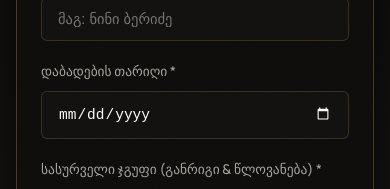
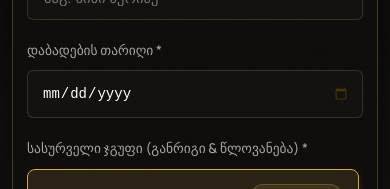
Before and after one commit to TSERJ13/stdancestudio, a React (Vite) app: page /register in a window 390 px wide. Shown: the part 271-460 px from the top of the page. Built offline with nearby package versions, Linux system fonts and the light colour scheme; no server answers.

Commit message:
fix: Add strict WebKit date input box-sizing & max-width rules for mobile browsers

```diff
--- a/src/pages/InnerPage.css
+++ b/src/pages/InnerPage.css
@@ -828,3 +828,61 @@ div[class*="f-response"] button[class*="close"]:hover {
     letter-spacing: 0.15em !important;
   }
 }
+
+/* ===========================================
+   REGISTRATION FORM & MOBILE DATE INPUT FIXES
+   =========================================== */
+.register-form-card {
+  max-width: 560px;
+  width: 100%;
+  box-sizing: border-box;
+  background: rgba(15, 14, 13, 0.92);
+  backdrop-filter: blur(16px);
+  -webkit-backdrop-filter: blur(16px);
+  border: 1px solid rgba(212, 166, 74, 0.3);
+  border-radius: 14px;
+  padding: 35px 28px;
+  box-shadow: 0 20px 50px rgba(0,0,0,0.85), inset 0 1px 0 rgba(255,255,255,0.05);
+  position: relative;
+  overflow: hidden;
+}
+
+@media (max-width: 500px) {
+  .register-form-card {
+    padding: 24px 14px !important;
+    border-radius: 10px !important;
+  }
+}
+
+/* Strict mobile fix for native HTML5 date input overflow across WebKit/iOS */
+input[type="date"] {
+  width: 100% !important;
+  max-width: 100% !important;
+  box-sizing: border-box !important;
+  appearance: none !important;
+  -webkit-appearance: none !important;
+  color-scheme: dark !important;
+  display: block !important;
+  text-align: left !important;
+  margin: 0 !important;
+  min-height: 48px !important;
+  padding: 12px 14px !important;
+  font-size: 14px !important;
+}
+
+input[type="date"]::-webkit-date-and-time-value {
+  text-align: left !important;
+  display: block !important;
+  width: 100% !important;
+  margin: 0 !important;
+  padding: 0 !important;
+  min-height: 1.2em !important;
+}
+
+input[type="date"]::-webkit-calendar-picker-indicator {
+  cursor: pointer !important;
+  filter: invert(0.8) sepia(1) saturate(5) hue-rotate(5deg) !important;
+  margin-left: auto !important;
+  padding: 0 !important;
+  opacity: 0.8 !important;
+}
--- a/src/pages/Register.jsx
+++ b/src/pages/Register.jsx
@@ -66,20 +66,8 @@ export default function Register() {
   }
 
   return (
-    <div className="inner-page" style={{ padding: '110px 16px 80px', minHeight: '85vh', display: 'flex', justifyContent: 'center', alignItems: 'center', background: 'radial-gradient(circle at center, #1c1a17 0%, #0a0908 100%)' }}>
-      <div style={{
-        maxWidth: '560px',
-        width: '100%',
-        boxSizing: 'border-box',
-        background: 'rgba(15, 14, 13, 0.92)',
-        backdropFilter: 'blur(16px)',
-        border: '1px solid rgba(212, 166, 74, 0.3)',
-        borderRadius: '14px',
-        padding: '35px 24px',
-        boxShadow: '0 20px 50px rgba(0,0,0,0.85), inset 0 1px 0 rgba(255,255,255,0.05)',
-        position: 'relative',
-        overflow: 'hidden'
-      }}>
+    <div className="inner-page" style={{ padding: '100px 12px 80px', minHeight: '85vh', display: 'flex', justifyContent: 'center', alignItems: 'center', background: 'radial-gradient(circle at center, #1c1a17 0%, #0a0908 100%)' }}>
+      <div className="register-form-card">
         {/* Subtle Luxury Top Accent Line */}
         <div style={{ position: 'absolute', top: 0, left: 0, right: 0, height: '3px', background: 'linear-gradient(90deg, transparent 0%, var(--color-gold, #d4a64a) 50%, transparent 100%)' }}></div>
 
```
